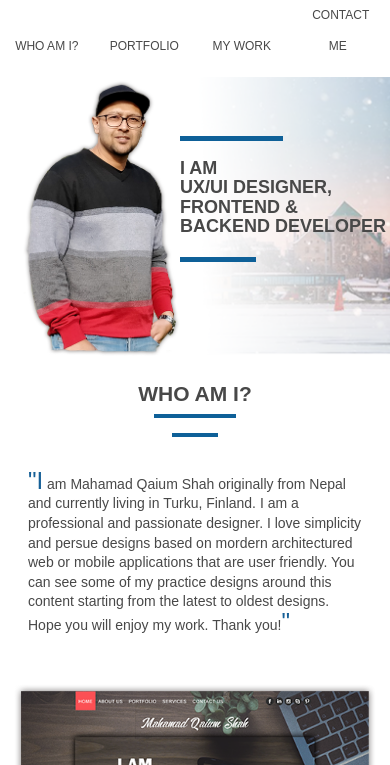
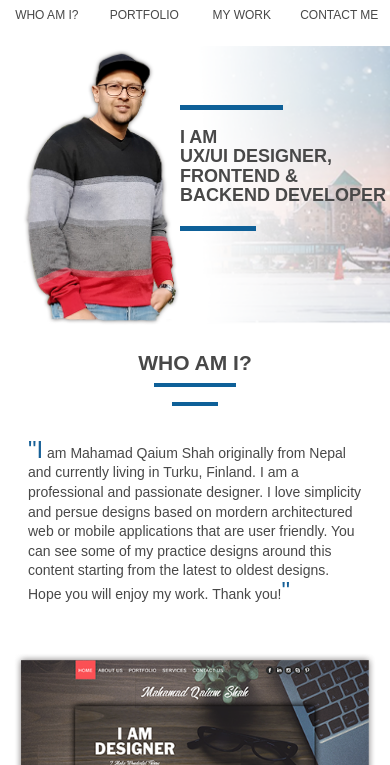
Before and after one commit to QaiumShah/portfolio, a plain HTML site: page index.html in a window 390 px wide. Shown: the part 79-844 px from the top of the page. Drawn offline with nearby package versions, Linux system fonts and the light colour scheme.

Commit message:
Fixed nav view in mobile

```diff
--- a/responsive.css
+++ b/responsive.css
@@ -22,6 +22,8 @@ body{
     padding: 0 4px;
 }
 
+
+
 @media screen and (max-width: 410px){
 
     body{
@@ -31,8 +33,6 @@ body{
     .nav a{
         font-size: 12px;
     }
-
-
 
 }
 
--- a/style.css
+++ b/style.css
@@ -91,7 +91,7 @@ img:hover{
     width: 24%;
     text-align:center;
     line-height: 30px;
-    padding: 5px;
+    padding: 5px 1px;
     text-transform: uppercase;
 }
 
```
